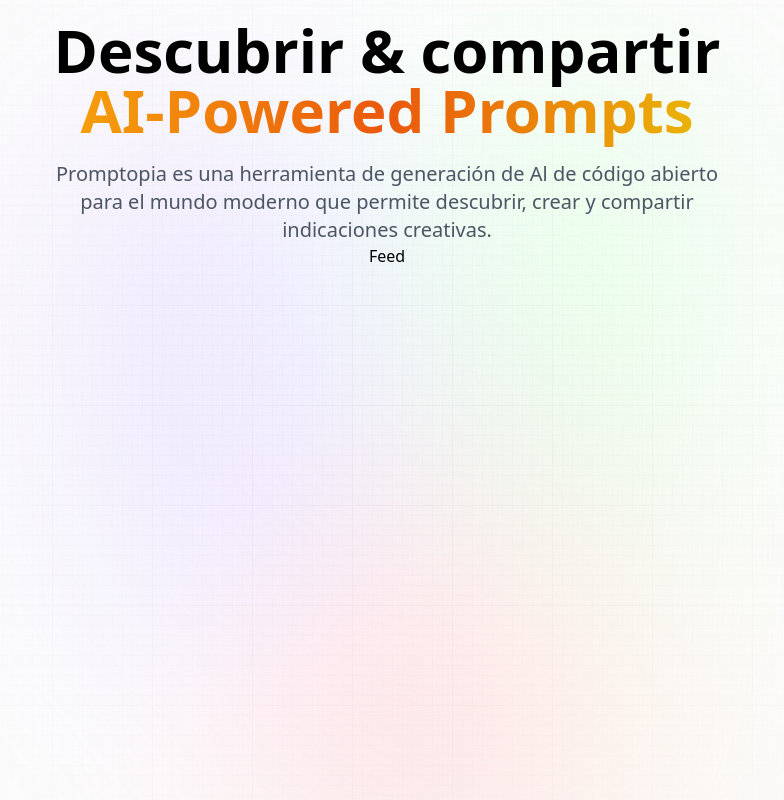
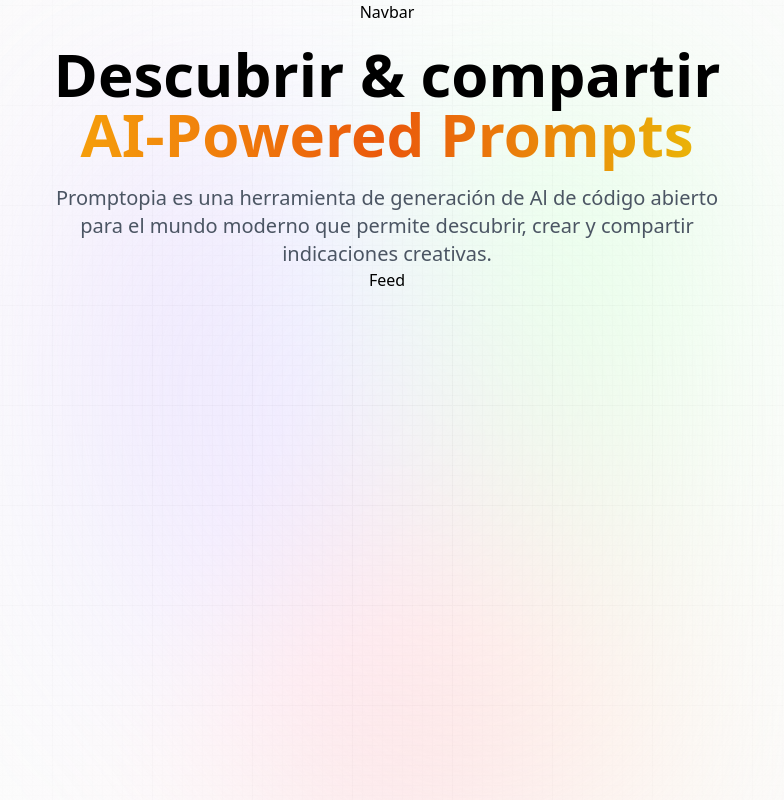
Before and after one commit to Sebmm3010/promtopia, a Next.js app: page / in a window 1280 px wide. Shown: the whole page, without its empty margins (253-1037 px from the left). Built offline with nearby package versions, Linux system fonts and the light colour scheme.

Commit message:
navbar import

```diff
--- a/app/layout.tsx
+++ b/app/layout.tsx
@@ -1,3 +1,4 @@
+import { Provider, Navbar } from '@components';
 import '@styles/global.css';
 
 export const metadata = {
@@ -17,7 +18,10 @@ export default function RootLayout({
           <div className="gradient" />
         </div>
 
-        <main className="app">{children}</main>
+        <main className="app">
+          <Navbar />
+          {children}
+        </main>
       </body>
     </html>
   )
```
